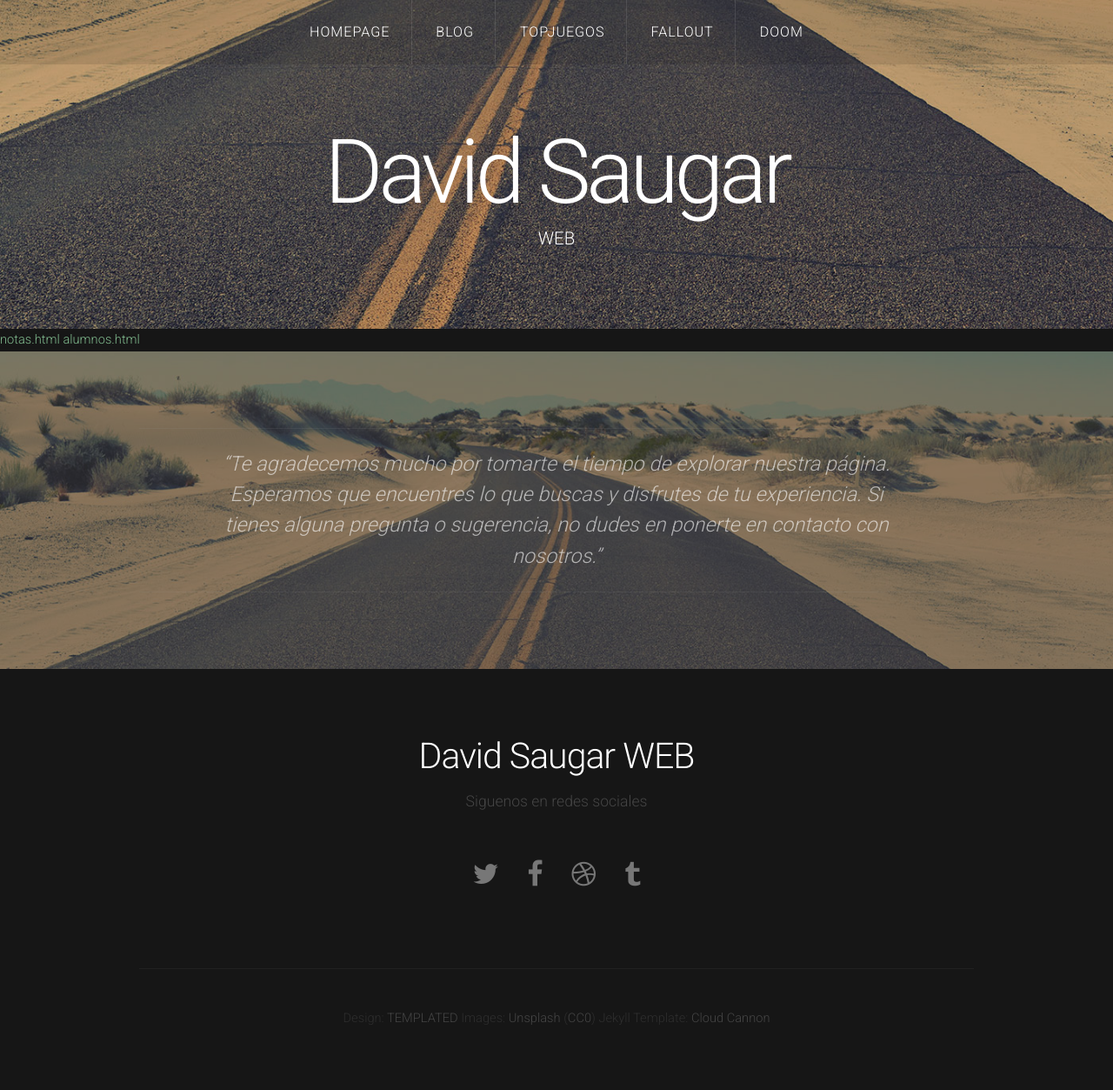
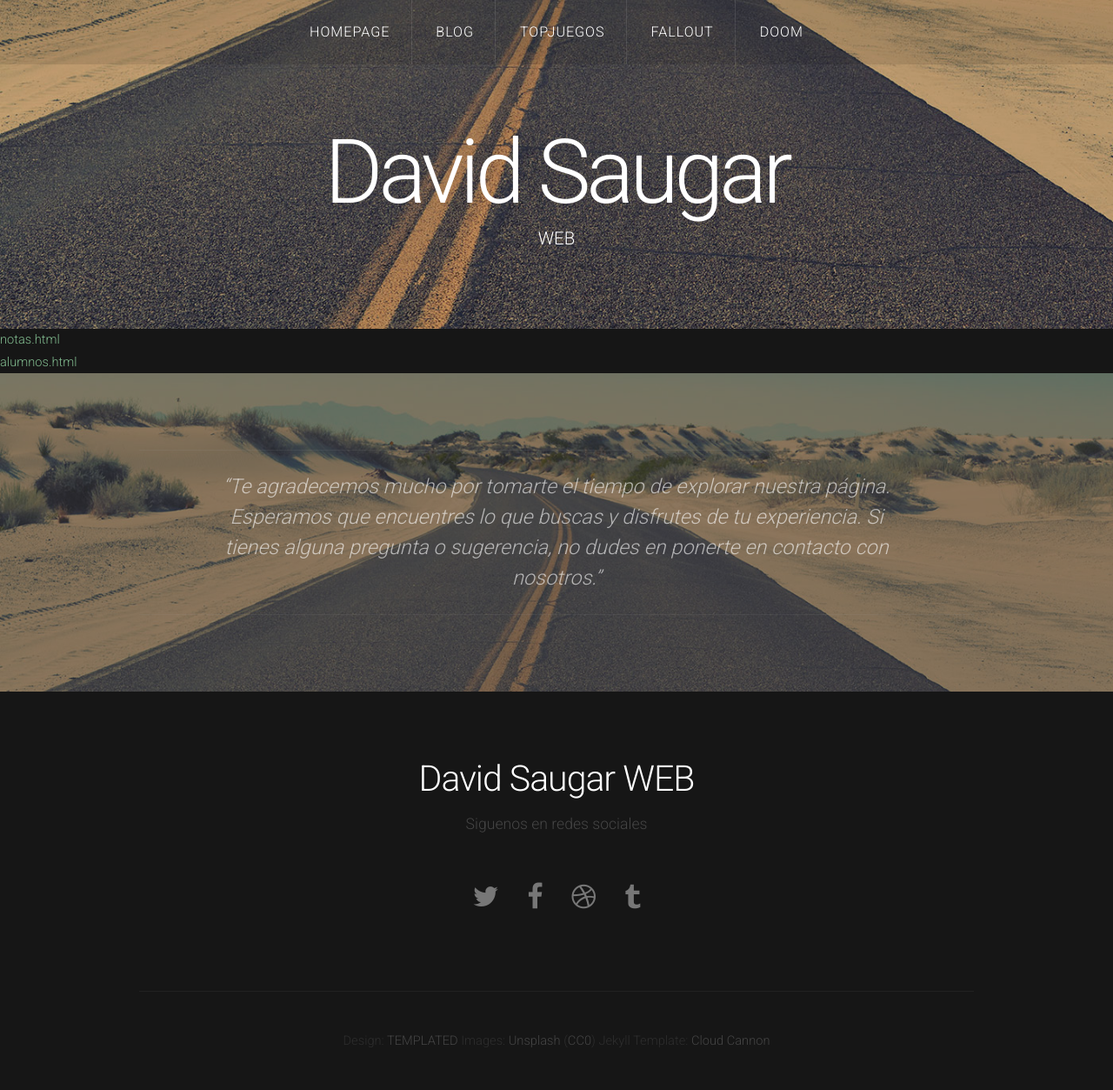
Before and after one commit to Davidsaugar/Davidsaugar.github.io, a Jekyll site: the page built from index.html, in a window 1280 px wide. Shown: the whole page at 87% size. Built offline with Jekyll 4.4.1, drawn with Linux system fonts in a browser that asks for light colours; nearby versions of some CDN libraries; the list of posts is cut into pages by our own code; before the commit the page ends 1228 px from its top, so only the background shows below that.

Commit message:
update55

```diff
--- a/index.html
+++ b/index.html
@@ -2,5 +2,5 @@
 title: Linear
 layout: default
 ---
-<a class="nav-link" href="/notas.html" id="notas">notas.html</a>
-<a class="nav-link" href="/alumnos.html" id="alumnos">alumnos.html</a>
+<a class="nav-link" href="/notas.html" id="notas">notas.html</a> <br>
+<a class="nav-link" href="/alumnos.html" id="alumnos">alumnos.html</a> <br>
```
Also changed, not shown: examen.md (added, +7 -0 lines).
